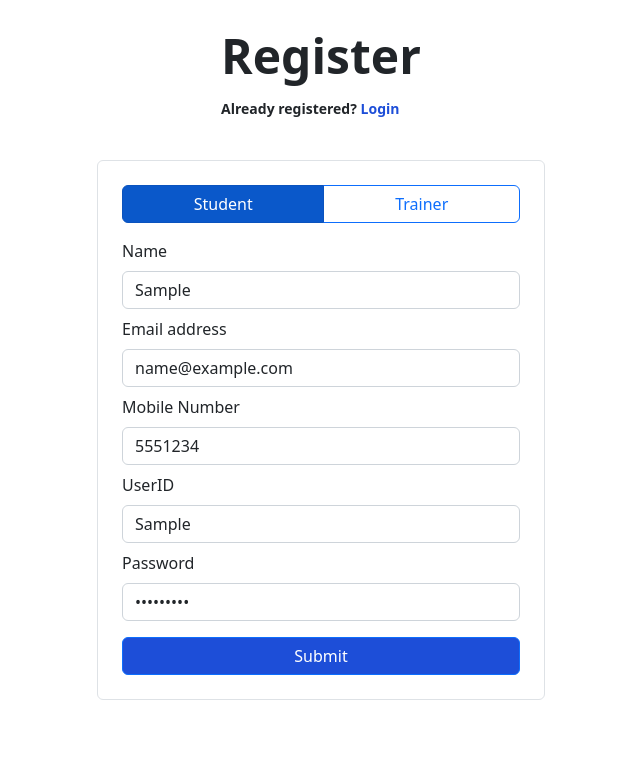
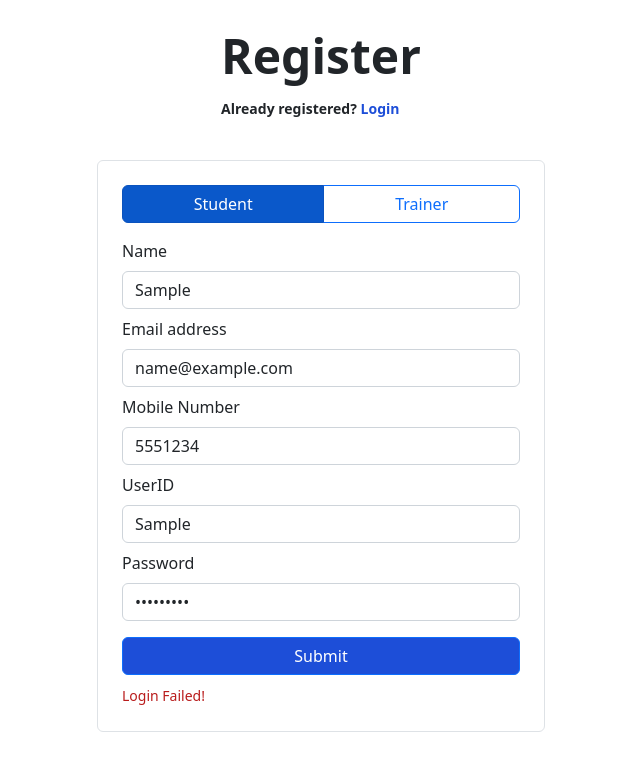
Before and after one commit to Rohan3011/project, a React (Vite) app: page /register in a window 1280 px wide. Both pictures are taken after typing "Sample", "name@example.com", "5551234", "Sample", "Sample123" into the empty fields and a click on the button "Submit". Shown: the top 770 px of the page, without its empty margins (319-959 px from the left). Built offline with nearby package versions, Linux system fonts and the light colour scheme; no server answers.

Commit message:
Added: register api

```diff
--- a/src/pages/Register.jsx
+++ b/src/pages/Register.jsx
@@ -1,68 +1,91 @@
 import React, { useState } from "react";
 import { Button, ButtonGroup, Form, ToggleButton } from "react-bootstrap";
-import { Formik } from 'formik';
-import * as Yup from 'yup';
+import { Formik } from "formik";
+import * as Yup from "yup";
 import { Link } from "react-router-dom";
 
-const phoneRegExp = /^((\\+[1-9]{1,4}[ \\-]*)|(\\([0-9]{2,3}\\)[ \\-]*)|([0-9]{2,4})[ \\-]*)*?[0-9]{3,4}?[ \\-]*[0-9]{3,4}?$/
+const phoneRegExp =
+  /^((\\+[1-9]{1,4}[ \\-]*)|(\\([0-9]{2,3}\\)[ \\-]*)|([0-9]{2,4})[ \\-]*)*?[0-9]{3,4}?[ \\-]*[0-9]{3,4}?$/;
 
 const schema = Yup.object().shape({
   name: Yup.string().required(),
   userId: Yup.string().required(),
-  email: Yup.string().email('Must be a valid email').max(255).required('Email is required'),
-  password: Yup.string().max(255).required('Password is required'),
-  mobile: Yup.string().required().matches(phoneRegExp, 'Phone number is not valid'),
-  techname: Yup.string().required(),
+  email: Yup.string()
+    .email("Must be a valid email")
+    .max(255)
+    .required("Email is required"),
+  password: Yup.string().max(255).required("Password is required"),
+  mobile: Yup.string()
+    .required()
+    .matches(phoneRegExp, "Phone number is not valid"),
+  techname: Yup.string().optional(),
 });
 
+const REGISTER_URL = "http://localhost:8081/api/users/register";
 
 export default function Register() {
-
-  const [radioValue, setRadioValue] = useState('1');
+  const [errorMsg, setErrorMsg] = useState("");
+  const [radioValue, setRadioValue] = useState("1");
 
   const radios = [
-    { name: 'Student', value: '1' },
-    { name: 'Trainer', value: '2' },
+    { name: "Student", value: "1" },
+    { name: "Trainer", value: "2" },
   ];
 
   return (
     <div className="w-full h-full flex flex-col items-center">
       <div className=" pt-8 pb-10">
         <h1 className="text-5xl font-bold text-center mb-3">Register</h1>
-        <span className="text-sm font-semibold">Already registered?   <Link className="text-blue-700 " to={'/login'}>Login</Link> </span>
+        <span className="text-sm font-semibold">
+          Already registered?{" "}
+          <Link className="text-blue-700 " to={"/login"}>
+            Login
+          </Link>{" "}
+        </span>
       </div>
       <div className="w-full max-w-md bg-white p-4 border rounded-md">
         <Formik
           validationSchema={schema}
-          onSubmit={(values, { setSubmitting }) => {
-            setTimeout(() => {
-              alert(JSON.stringify({
-                ...values,
-                userType: radioValue
-              }, null, 2));
-              setSubmitting(false);
-            }, 400);
+          onSubmit={async (values) => {
+            try {
+              setErrorMsg("");
+              const response = await fetch(REGISTER_URL, {
+                method: "POST",
+                mode: "cors",
+                headers: {
+                  "Content-Type": "application/json",
+                },
+                redirect: "follow",
+                referrerPolicy: "no-referrer",
+                body: JSON.stringify({
+                  userid: values.userId,
+                  password: values.password,
+                  name: values.name,
+                  email: values.email,
+                  moblie: values.mobile,
+                  usertype: radioValue,
+                  techname: values.techname,
+                }),
+              });
+              console.log(response.json());
+              setAuth(values);
+            } catch (error) {
+              console.log(error);
+              setErrorMsg("Login Failed!");
+            }
           }}
           initialValues={{
-            name: '',
-            email: '',
-            mobile: '',
-            userId: '',
-            password: '',
-            userType: '',
-            techname: 'Tech',
+            name: "",
+            email: "",
+            mobile: "",
+            userId: "",
+            password: "",
+            userType: "",
+            techname: "",
           }}
         >
-          {({
-            handleSubmit,
-            handleChange,
-            handleBlur,
-            values,
-            errors,
-          }) => (
-
+          {({ handleSubmit, handleChange, handleBlur, values, errors }) => (
             <Form className="space-y-2" onSubmit={handleSubmit}>
-
               <ButtonGroup className="w-full mb-2">
                 {radios.map((radio, idx) => (
                   <ToggleButton
@@ -70,7 +93,9 @@ export default function Register() {
                     id={`radio-${idx}`}
                     type="radio"
                     name="userType"
-                    variant={radioValue === radio.value ? 'primary' : 'outline-primary'}
+                    variant={
+                      radioValue === radio.value ? "primary" : "outline-primary"
+                    }
                     value={radio.value}
                     checked={radioValue === radio.value}
                     onChange={(e) => setRadioValue(e.currentTarget.value)}
@@ -110,7 +135,7 @@ export default function Register() {
                 </Form.Control.Feedback>
               </Form.Group>
 
-              <Form.Group className="" >
+              <Form.Group className="">
                 <Form.Label>Mobile Number</Form.Label>
                 <Form.Control
                   type="tel"
@@ -140,8 +165,7 @@ export default function Register() {
                 </Form.Control.Feedback>
               </Form.Group>
 
-
-              <Form.Group className="" >
+              <Form.Group className="">
                 <Form.Label>Password</Form.Label>
                 <Form.Control
                   type="password"
@@ -156,7 +180,7 @@ export default function Register() {
                 </Form.Control.Feedback>
               </Form.Group>
 
-              <Form.Group hidden={radioValue != '2'}>
+              <Form.Group hidden={radioValue != "2"}>
                 <Form.Label>Technology name</Form.Label>
                 <Form.Control
                   type="text"
@@ -172,15 +196,23 @@ export default function Register() {
               </Form.Group>
 
               <Form.Group className="mt-3">
-                <Button className="w-full bg-blue-700 hover:opacity-95" type="submit">
+                <Button
+                  className="w-full bg-blue-700 hover:opacity-95"
+                  type="submit"
+                >
                   Submit
                 </Button>
               </Form.Group>
+
+              {errorMsg && (
+                <div>
+                  <span className="text-red-700 text-sm">{errorMsg}</span>
+                </div>
+              )}
             </Form>
           )}
         </Formik>
-
       </div>
-    </div >
+    </div>
   );
 }
```
